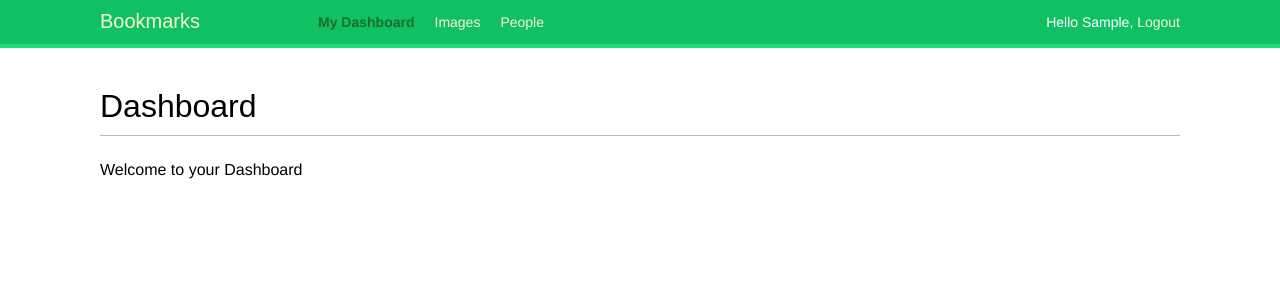
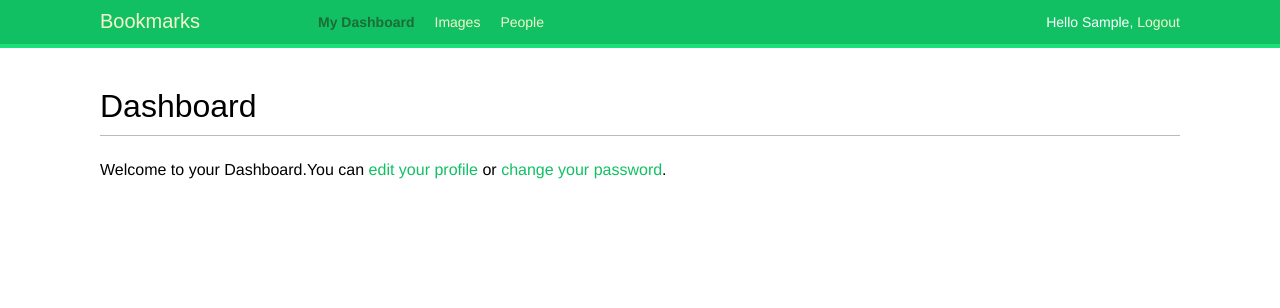
Before and after one commit to philipObiri/Bookmakit, a Django app: page /account/ in a window 1280 px wide. Shown: the top 308 px of the page. Run offline with Django 4.2, Linux system fonts and the light colour scheme; the visitor is signed in with stand-in values (Sample User, id 1); some web fonts are replaced.

Commit message:
Added Profile Editing and Password Reset features to dashboard

```diff
--- a/account/templates/account/dashboard.html
+++ b/account/templates/account/dashboard.html
@@ -6,5 +6,6 @@
 
 {% block content %}
   <h1>Dashboard</h1>
-  <p>Welcome to your Dashboard</p>
+  <p>Welcome to your Dashboard.You can <a href="{% url "edit" %}">edit your
+    profile</a> or <a href="{% url "password_change" %}">change your password</a>.</p>
 {% endblock content %}
```
